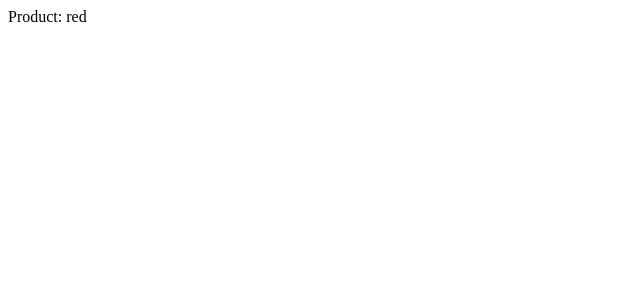
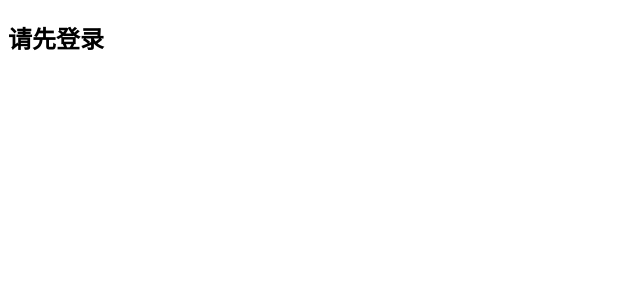
Before and after one commit to CaoKejian/React_Study, a React (Create React App) app: page / in a window 1280 px wide. Shown: the top 300 px of the page, without its empty margins (0-640 px from the left). Built offline with nearby package versions, Linux system fonts and the light colour scheme.

Commit message:
登录鉴权

```diff
--- /dev/null
+++ b/src/share/React高阶组件/Login/login_auth.js
@@ -0,0 +1,13 @@
+function loginAuth(X) {
+  return props => {
+    // 从本地获取JWT
+    const token = localStorage.getItem('token')
+    if (token) {
+      return <X {...props} />
+    } else {
+      return <h2>请先登录</h2>
+    }
+  }
+}
+
+export default loginAuth
--- a/src/share/React高阶组件/Main.jsx
+++ b/src/share/React高阶组件/Main.jsx
@@ -1,5 +1,6 @@
 import React, { Component, PureComponent } from 'react'
 import Context from './Context/Context'
+import Login from './登录鉴权'
 import Main2 from './高阶组件的应用场景'
 
 function hoc(cpn) {
@@ -27,7 +28,8 @@ export class Main extends Component {
     return (
       // <HelloWorldHoc />
       // <Main2 />
-      <Context />
+      // <Context />
+      <Login />
     )
   }
 }
--- /dev/null
+++ b/src/share/React高阶组件/登录鉴权.jsx
@@ -0,0 +1,13 @@
+import React, { PureComponent } from 'react'
+import loginAuth from './Login/login_auth'
+
+export class Login extends PureComponent {
+
+  render() {
+    return (
+      <div>Login</div>
+    )
+  }
+}
+
+export default loginAuth(Login)
```
